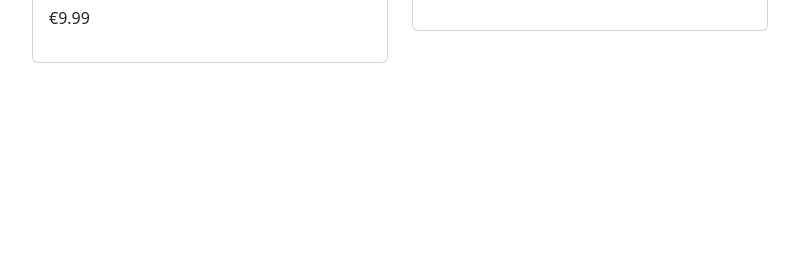
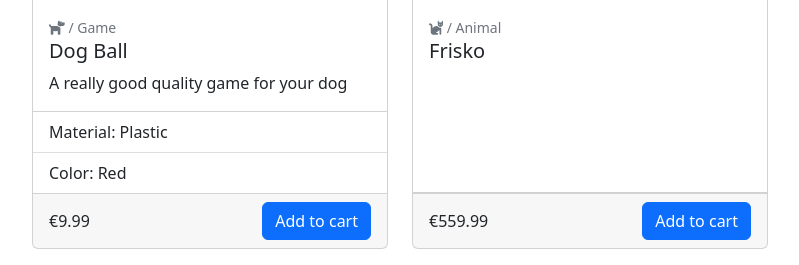
Before and after one commit to donnie00/php-oop-2, a PHP site: page / in a window 1280 px wide. Shown: the part 1411-1676 px from the top of the page, without its empty margins (50-849 px from the left). Before the commit the page ends 1474 px from the top, so only its background shows below. Run offline with PHP 8.4, Linux system fonts and the light colour scheme.

Commit message:
added a list to the cards to print some property of each product

```diff
--- a/Models/Food.php
+++ b/Models/Food.php
@@ -21,7 +21,7 @@ class Food extends Product
     */
    public function getExpiryDate()
    {
-      return $this->expiryDate;
+      return $this->expiryDate->format('d-m-Y');
    }
 
    /**
--- a/Models/Game.php
+++ b/Models/Game.php
@@ -3,7 +3,7 @@ require_once __DIR__ . '/Product.php';
 
 class Games extends Product
 {
-   protected string $type = 'Games';
+   protected string $type = 'Game';
 
    protected string $material;
    protected string $color;
--- a/Models/Product.php
+++ b/Models/Product.php
@@ -1,19 +1,21 @@
 <?php
 class Product
 {
+   protected string $type;
    protected string $name;
+   //Private?
    protected string $category;
-   protected string $type;
    protected float $price;
    protected string $description;
+   // static? private?
    protected int $inStock;
    protected string $image;
 
    function __construct($_type, $_name, $_category, $_price)
    {
+      $this->setType($_type);
       $this->setName($_name);
       $this->setCategory($_category);
-      $this->setType($_type);
       $this->setPrice($_price);
    }
 
--- a/index.php
+++ b/index.php
@@ -1,4 +1,5 @@
 <?php
+require_once "./Models/Product.php";
 require_once "./Models/Food.php";
 require_once "./Models/Game.php";
 require_once "./Models/Wearable.php";
@@ -50,12 +51,18 @@ $productListClasses = array_map(function ($item) {
 
    <div class="container">
 
-      <h1>My online shop</h1>
+      <header class="d-flex align-items-center justify-content-between">
+         <h1 class="my-3">My online shop</h1>
+         <span>
+            Guest
+            <i class="fa-solid fa-user mx-2"></i>
+         </span>
+      </header>
 
       <div class="row">
          <?php foreach ($productListClasses as $product) { ?>
-            <div class="col-4">
-               <div class="card mb-3">
+            <div class="col-4 mb-3">
+               <div class="card h-100">
                   <img src="<?php echo $product->getImage() ?>" class="card-img-top" alt="...">
 
                   <div class="card-body">
@@ -71,10 +78,40 @@ $productListClasses = array_map(function ($item) {
 
                      <h5 class="card-title"><?php echo $product->getName() ?></h5>
                      <p class="card-text"><?php echo $product->getDescription() ?></p>
-                     <p class="card-text">&euro;<?php echo $product->getPrice() ?></p>
-                     <p class="card-text">
-                        <?php (method_exists($product, 'getWeigth') ? $product->getWeigth() : '') ?>
-                     </p>
+                  </div>
+
+                  <ul class="list-group list-group-flush">
+                     <?php if (method_exists($product, 'getWeight')) { ?>
+                        <li class="list-group-item">
+                           <?php echo "Weight: " . $product->getWeight() . "kg" ?>
+                        </li>
+                     <?php } ?>
+                     <?php if (method_exists($product, 'getMaterial')) { ?>
+                        <li class="list-group-item">
+                           <?php echo "Material: " . $product->getMaterial() ?>
+                        </li>
+                     <?php } ?>
+                     <?php if (method_exists($product, 'getColor')) { ?>
+                        <li class="list-group-item">
+                           <?php echo "Color: " . $product->getColor() ?>
+                        </li>
+                     <?php } ?>
+                     <?php if (method_exists($product, 'getSize')) { ?>
+                        <li class="list-group-item">
+                           <?php echo "Size: " . $product->getSize() ?>
+                        </li>
+                     <?php } ?>
+                     <?php if (method_exists($product, 'getExpiryDate')) { ?>
+                        <li class="list-group-item">
+                           <?php echo "Exp: " . $product->getExpiryDate() ?>
+                        </li>
+                     <?php } ?>
+                  </ul>
+                  <div class="card-footer d-flex justify-content-between align-items-center">
+                     <span class="card-text">
+                        &euro;<?php echo $product->getPrice() ?>
+                     </span>
+                     <button href="#" class="btn btn-primary ms-3 d-inline">Add to cart</button>
                   </div>
                </div>
             </div>
```
